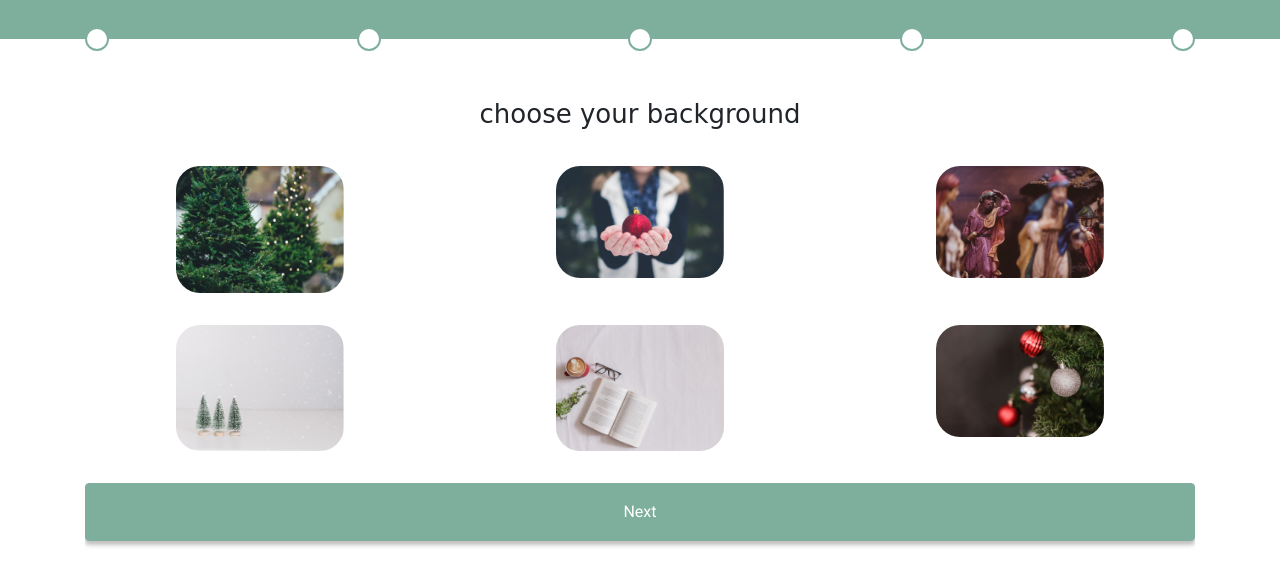
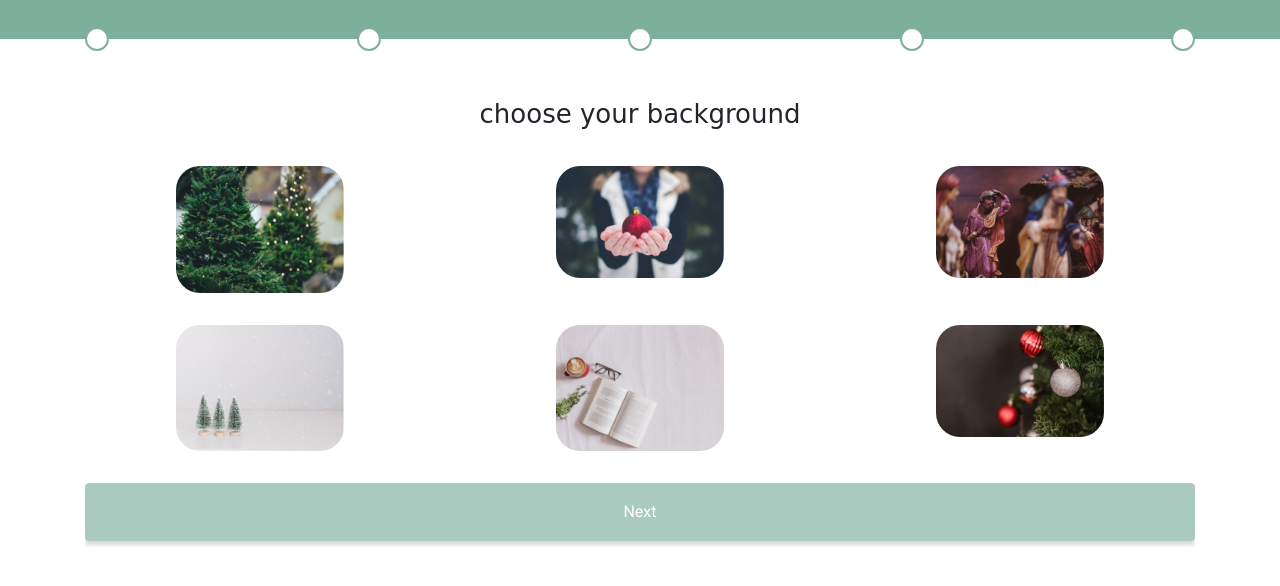
Before and after one commit to Atndesign/Wishmas, a plain HTML site: page index.html in a window 1280 px wide. Shown: the part 96-682 px from the top of the page. Drawn offline with Linux system fonts and the light colour scheme; a web font is replaced by a local one.

Commit message:
Add id on te step1 btn

```diff
--- a/index.html
+++ b/index.html
@@ -51,7 +51,7 @@
                                 </div>
                             </div>
                         </div>
-                        <button class="nextStep-btn btn btn-primary">Next</button>
+                        <button id="step1" class="nextStep-btn btn btn-primary" disabled>Next</button>
                     </div>
                     <div class="step step2">
                         <p>Select a picture</p>
@@ -135,5 +135,6 @@
             </div>
         </div>
     </div>
+<script src="./js/app.js"></script>
 </body>
 </html>
```
